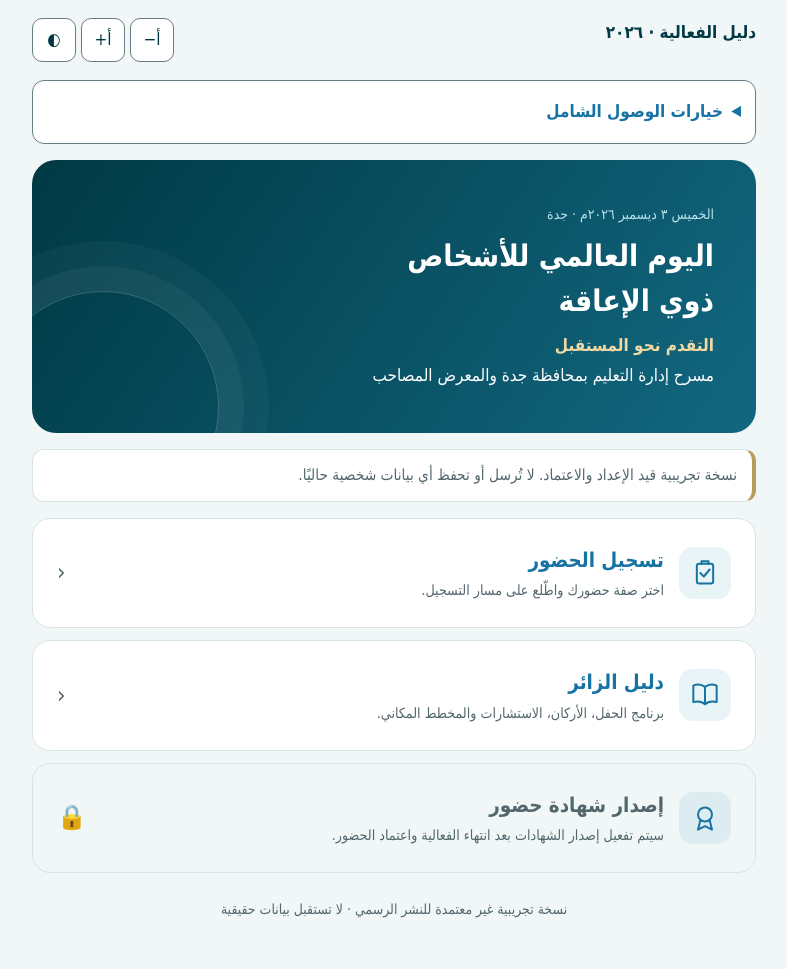
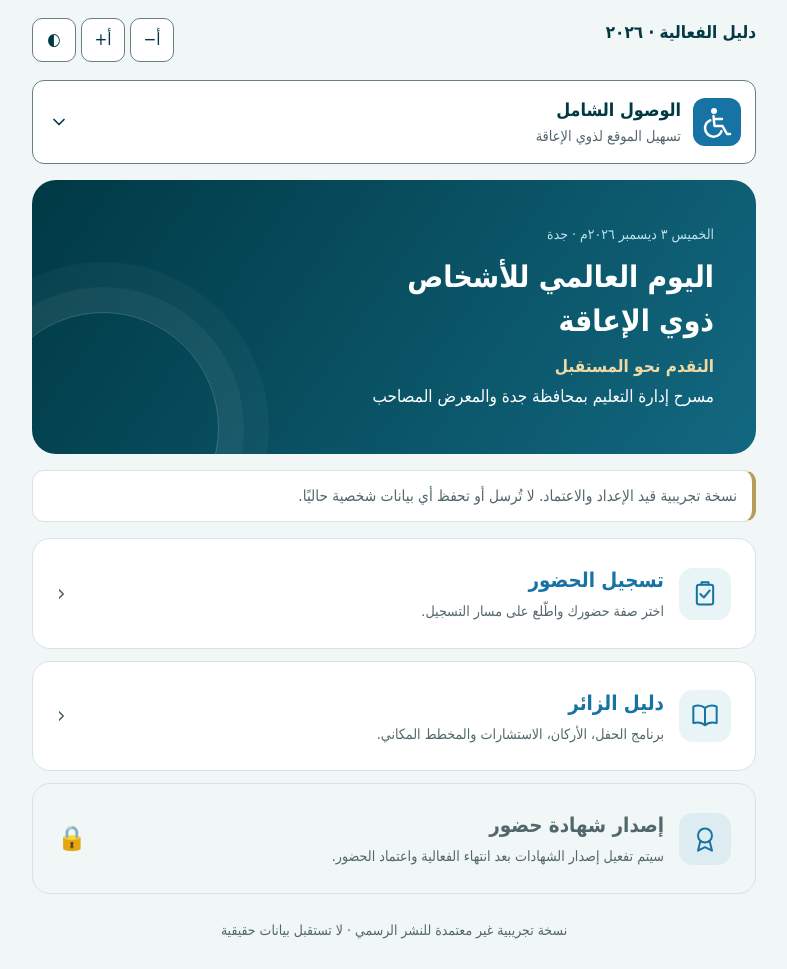
Before and after one commit to i-SAEED7/jeddah-iddp-2026, a plain HTML site: page index.html in a window 1280 px wide. Shown: the whole page, without its empty margins (246-1033 px from the left). Drawn offline with Linux system fonts and the light colour scheme.

Commit message:
Add wheelchair accessibility icon and clear inclusive access label

```diff
--- a/index.html
+++ b/index.html
@@ -41,9 +41,29 @@ body.reduce-motion *,body.reduce-motion *::before,body.reduce-motion *::after{an
 @media(max-width:420px){.wrap{padding:12px}.hero,.panel{padding:16px}.service{gap:9px;padding:14px}.glyph{width:40px;height:40px}.glyph svg{width:23px;height:23px}.program li{gap:8px;flex-wrap:wrap}.program li>span:nth-child(2){flex-basis:60%}.duration{margin-inline-start:auto}}
 @media(max-width:330px){.service .arrow{display:none}.hero h1{font-size:1.45em}.service strong{font-size:1.05em}}
 @media(forced-colors:active){.hero,.primary,.service,.glyph,.number{border:1px solid ButtonText}.hero:after{display:none}}
+
+/* Accessible wheelchair symbol and disclosure header */
+.access-settings summary.access-summary{display:flex;align-items:center;gap:12px;list-style:none;min-height:60px;padding:8px 0;cursor:pointer}
+.access-summary::-webkit-details-marker{display:none}
+.access-summary::marker{content:""}
+.access-icon{width:48px;height:48px;display:grid;place-items:center;flex:none;border-radius:12px;background:#1673a4;color:#fff}
+.access-icon svg{width:32px;height:32px;display:block}
+.access-summary-text{display:flex;flex-direction:column;gap:2px;line-height:1.5;flex:1;min-width:0}
+.access-summary-text strong{font-size:1.05em;color:var(--ink)}
+.access-summary-text small{font-size:.85em;font-weight:400;color:var(--muted)}
+.access-chevron{display:grid;place-items:center;flex:none;width:24px;height:24px;color:var(--ink)}
+.access-chevron svg{width:20px;height:20px}
+.access-settings[open] .access-chevron{transform:rotate(180deg)}
+body.dark .access-icon{background:#78d2e8;color:#003944}
+body.contrast .access-icon{background:var(--paper);color:var(--ink);border:2px solid var(--ink)}
+@media(forced-colors:active){.access-icon{background:Canvas;color:CanvasText;border:2px solid CanvasText}}
 </style></head>
 <body><a class="skip" href="#main">انتقل إلى المحتوى</a><div class="wrap"><header class="top"><strong>دليل الفعالية · ٢٠٢٦</strong><div class="tools" role="group" aria-label="أدوات الوصول السريع"><button id="smaller" aria-label="تصغير الخط">أ−</button><button id="larger" aria-label="تكبير الخط">أ+</button><button id="theme" aria-pressed="false" aria-label="الوضع الداكن" title="الوضع الداكن">◐</button></div></header>
-<details class="access-settings" id="access-settings"><summary>خيارات الوصول الشامل</summary>
+<details class="access-settings" id="access-settings"><summary class="access-summary">
+<span class="access-icon" aria-hidden="true"><svg viewBox="0 0 32 32" fill="none" stroke="currentColor" stroke-width="2.5" stroke-linecap="round" stroke-linejoin="round" focusable="false"><circle cx="13" cy="5" r="3" fill="currentColor" stroke="none"/><path d="M12.5 10l1 10h8l4.5 8h3M13 13h8"/><path d="M9.2 14.3a8.5 8.5 0 1 0 11.3 10.8"/></svg></span>
+<span class="access-summary-text"><strong>الوصول الشامل</strong><small>تسهيل الموقع لذوي الإعاقة</small></span>
+<span class="access-chevron" aria-hidden="true"><svg viewBox="0 0 24 24" fill="none" stroke="currentColor" stroke-width="2" stroke-linecap="round" stroke-linejoin="round" focusable="false"><path d="m6 9 6 6 6-6"/></svg></span>
+</summary>
 <div class="access-grid" role="group" aria-label="إعدادات إمكانية الوصول">
 <button type="button" id="contrast" aria-pressed="false">التباين العالي: إيقاف</button>
 <button type="button" id="motion" aria-pressed="false">تقليل الحركة: إيقاف</button>
```
